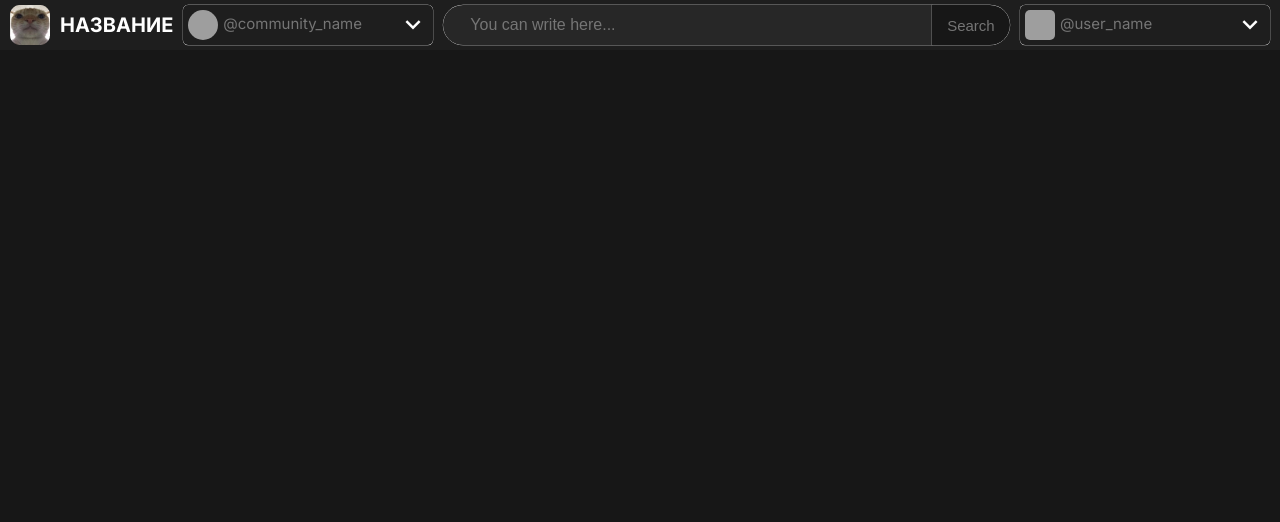
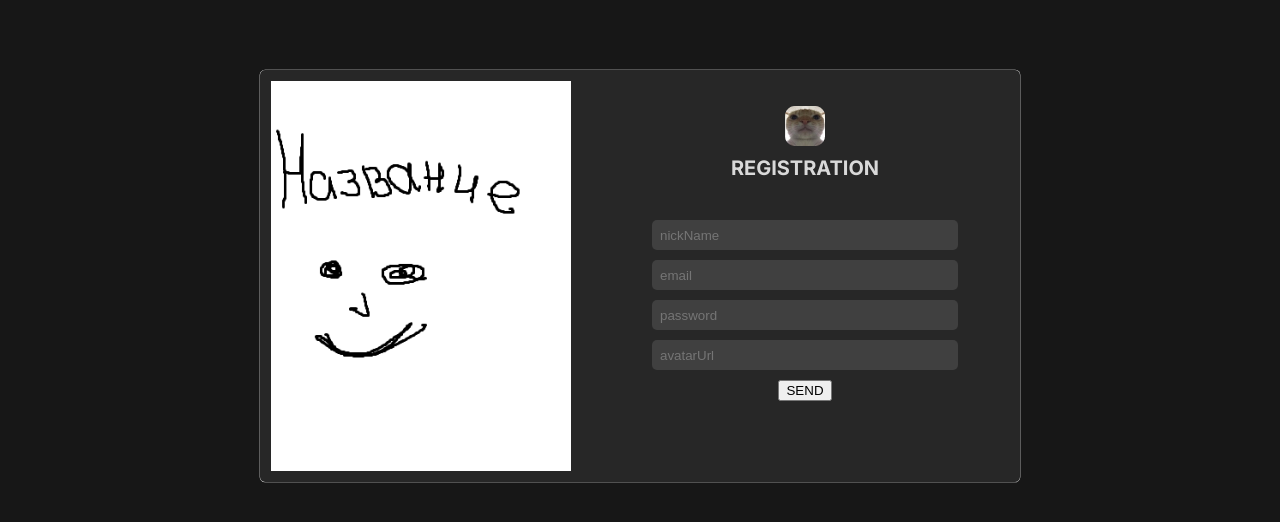
Before and after one commit to acidshotgun/pet-clone-frontend, a React (Create React App) app: page /registration in a window 1280 px wide. Shown: the top 522 px of the page. Built offline with nearby package versions, Linux system fonts and the light colour scheme; grey boxes are pictures that could not be loaded.

Commit message:
reg and auth

```diff
--- a/src/App.tsx
+++ b/src/App.tsx
@@ -6,6 +6,7 @@ import Header from "./components/Header/Header";
 import Registration from "./pages/Registration/Registration";
 import UserPage from "./pages/UserPage/UserPage";
 import DashboardPage from "./pages/DashboardPage/DashboardPage";
+import Page404 from "./pages/404/Page404";
 
 import styles from "./App.module.scss";
 
@@ -17,12 +18,13 @@ const App = () => {
 
   return (
     <>
-      {location.pathname === "/register" ? null : <Header />}
+      {location.pathname === "/registration" ? null : <Header />}
       <div className={styles.container}>
         <Routes>
           <Route path="/users/:userId" element={<UserPage />} />
           <Route path="/dashboards/:dashboardId" element={<DashboardPage />} />
-          <Route path="/register" element={<Registration />} />
+          <Route path="/registration" element={<Registration />} />
+          <Route path="*" element={<Page404 />} />
         </Routes>
       </div>
     </>
--- a/src/components/Button/Button.scss
+++ b/src/components/Button/Button.scss
@@ -5,6 +5,7 @@
   gap: 5px;
   align-items: center;
   height: 34px;
+  // height: 100%;
   border: none;
   border-radius: 50px;
   font-size: 12px;
@@ -38,6 +39,8 @@
 
 .white_button {
   background-color: $white;
+  padding-left: 17px;
+  padding-right: 17px;
 }
 
 .grey_button {
--- a/src/components/DropdownMenu/DropdownMenu.tsx
+++ b/src/components/DropdownMenu/DropdownMenu.tsx
@@ -1,4 +1,6 @@
 import { useState, useEffect, useRef } from "react";
+import { useDispatch } from "react-redux";
+import { logout } from "../../redux/slices/auth";
 
 import arrow from "../../images/icons/arrow.png";
 import styles from "./DropdownMenu.module.scss";
@@ -19,6 +21,7 @@ const DropdownMenu = ({
   align,
 }: IDropdownMenu) => {
   const [open, setOpen] = useState(false);
+  const dispatch = useDispatch();
 
   const openMenu = () => {
     setOpen(!open);
@@ -33,12 +36,17 @@ const DropdownMenu = ({
       }
     };
 
-    document.addEventListener("mousedown", handler);
+    document.addEventListener("click", handler);
 
     return () => {
-      document.removeEventListener("mousedown", handler);
+      document.removeEventListener("click", handler);
     };
   });
+
+  const onHandleLogout = () => {
+    dispatch(logout());
+    window.localStorage.removeItem("token");
+  };
 
   return (
     <div className={styles.dropdownContainer}>
@@ -71,7 +79,7 @@ const DropdownMenu = ({
             return item.name === "separator" ? (
               <hr className={styles.separator} key={i}></hr>
             ) : (
-              <li className={styles.listItem} key={i} onClick={openMenu}>
+              <li className={styles.listItem} key={i}>
                 <a href={item.link}>
                   {item.icon && (
                     <img
@@ -85,6 +93,9 @@ const DropdownMenu = ({
               </li>
             );
           })}
+          <li className={styles.listItem} onClick={onHandleLogout}>
+            <span className={styles.link}>Log out</span>
+          </li>
         </ul>
       </div>
     </div>
--- a/src/components/Header/Header.module.scss
+++ b/src/components/Header/Header.module.scss
@@ -32,5 +32,12 @@ header {
         }
       }
     }
+
+    .auth {
+      display: flex;
+      flex-direction: row;
+      gap: 10px;
+      align-items: center;
+    }
   }
 }
--- a/src/components/Header/Header.tsx
+++ b/src/components/Header/Header.tsx
@@ -1,5 +1,10 @@
+import { useSelector } from "react-redux";
+import { selectIsAuth } from "../../redux/slices/auth";
+import { Link } from "react-router-dom";
+// Components
 import DropdownMenu from "../DropdownMenu/DropdownMenu";
 import Search from "../Search/Search";
+import Button from "../Button/Button";
 import { SETTINGS_MENU, LINKS_MENU } from "./header.data";
 
 import logo from "../../images/logo.png";
@@ -7,6 +12,8 @@ import logo from "../../images/logo.png";
 import styles from "./Header.module.scss";
 
 const Header = () => {
+  const isAuth = useSelector(selectIsAuth);
+
   return (
     <header>
       <div className={styles.container}>
@@ -28,7 +35,8 @@ const Header = () => {
 
         <Search />
 
-        <div>
+        <>
+          {window.localStorage.getItem("token") && isAuth ? (
             <DropdownMenu
               content={SETTINGS_MENU}
               picture={
@@ -38,7 +46,16 @@ const Header = () => {
               text={"@user_name"}
               align={"right"}
             />
+          ) : (
+            <div className={styles.auth}>
+              <Button text="Log in" type="grey_button" />
+
+              <Link to="/registration">
+                <Button text="Sign up" type="white_button" />
+              </Link>
             </div>
+          )}
+        </>
       </div>
     </header>
   );
--- /dev/null
+++ b/src/pages/404/Page404.tsx
@@ -0,0 +1,5 @@
+const Page404 = () => {
+  return <h1>404 NOT FOUND</h1>;
+};
+
+export default Page404;
--- a/src/pages/Registration/Registration.tsx
+++ b/src/pages/Registration/Registration.tsx
@@ -4,7 +4,7 @@ import { useDispatch, useSelector } from "react-redux";
 import {
   fetchRegister,
   // selectIsAuth,
-  selectUserId,
+  selectIsAuth,
 } from "../../redux/slices/auth";
 
 import ComponentLayout from "../../components/Layout/ComponentLayout/ComponentLayout";
@@ -23,7 +23,7 @@ const Registration = () => {
 
   const dispatch = useDispatch();
   // const isAuth = useSelector(selectIsAuth);
-  const userId = useSelector(selectUserId);
+  const isAuth = useSelector(selectIsAuth);
 
   const onHandleChange = (e: any) => {
     const { name, value } = e.target;
@@ -45,8 +45,8 @@ const Registration = () => {
     }
   };
 
-  if (Boolean(userId)) {
-    return <Navigate to={`/users/${userId}`} />;
+  if (Boolean(isAuth)) {
+    return <Navigate to={`/users/${isAuth}`} />;
   }
 
   return (
--- a/src/pages/UserPage/UserPage.tsx
+++ b/src/pages/UserPage/UserPage.tsx
@@ -10,41 +10,6 @@ import { useHttp } from "../../hooks/useRequest";
 import { useParams } from "react-router-dom";
 
 import PageLayout from "../../components/Layout/PageLayout/PageLayout";
-
-const fakeBoard = [
-  {
-    name: "Имя сообщества",
-    image:
-      "https://i.pinimg.com/564x/78/7f/56/787f56daf00fc04d0b75c2d7c6f4422f.jpg",
-    boardId: "@comm_name",
-    descr: "Some descr ;))",
-    boardLink: "65532f0aaefa02bf24aa5873",
-  },
-  {
-    name: "Имя сообщества",
-    image:
-      "https://i.pinimg.com/564x/78/7f/56/787f56daf00fc04d0b75c2d7c6f4422f.jpg",
-    boardId: "@comm_name",
-    descr: "Some descr ;))",
-    boardLink: "65532f0aaefa02bf24aa5873",
-  },
-  {
-    name: "Имя сообщества",
-    image:
-      "https://i.pinimg.com/564x/78/7f/56/787f56daf00fc04d0b75c2d7c6f4422f.jpg",
-    boardId: "@comm_name",
-    descr: "Some descr ;))",
-    boardLink: "65532f0aaefa02bf24aa5873",
-  },
-  {
-    name: "Имя сообщества",
-    image:
-      "https://i.pinimg.com/564x/78/7f/56/787f56daf00fc04d0b75c2d7c6f4422f.jpg",
-    boardId: "@comm_name",
-    descr: "Some descr ;))",
-    boardLink: "65532f0aaefa02bf24aa5873",
-  },
-];
 
 interface ICreatedPostItem {
   author: string;
@@ -127,8 +92,6 @@ const UserPage = () => {
     </>
   );
 
-  console.log(loading);
-
   if (loading) {
     return <h1>ЗАГРУЗКА</h1>;
   }
--- a/src/redux/slices/auth.ts
+++ b/src/redux/slices/auth.ts
@@ -17,7 +17,11 @@ export const fetchRegister: any = createAsyncThunk(
 const authSlice = createSlice({
   name: "auth",
   initialState,
-  reducers: {},
+  reducers: {
+    logout: (state) => {
+      state.data = null;
+    },
+  },
   extraReducers: (builder) => {
     builder.addCase(fetchRegister.pending, (state) => {
       state.status = "loading";
@@ -36,6 +40,9 @@ const authSlice = createSlice({
 const { actions, reducer } = authSlice;
 
 // export const selectIsAuth = (state: any) => Boolean(state.auth.data);
-export const selectUserId = (state: any) => state.auth.data?._id;
+export const selectIsAuth = (state: any) => state.auth.data?._id;
 
 export const authReducer = reducer;
+
+// Выход из акка (очистить стейт user)
+export const { logout } = actions;
```
Lines whose indentation alone changed are shown as unchanged.
